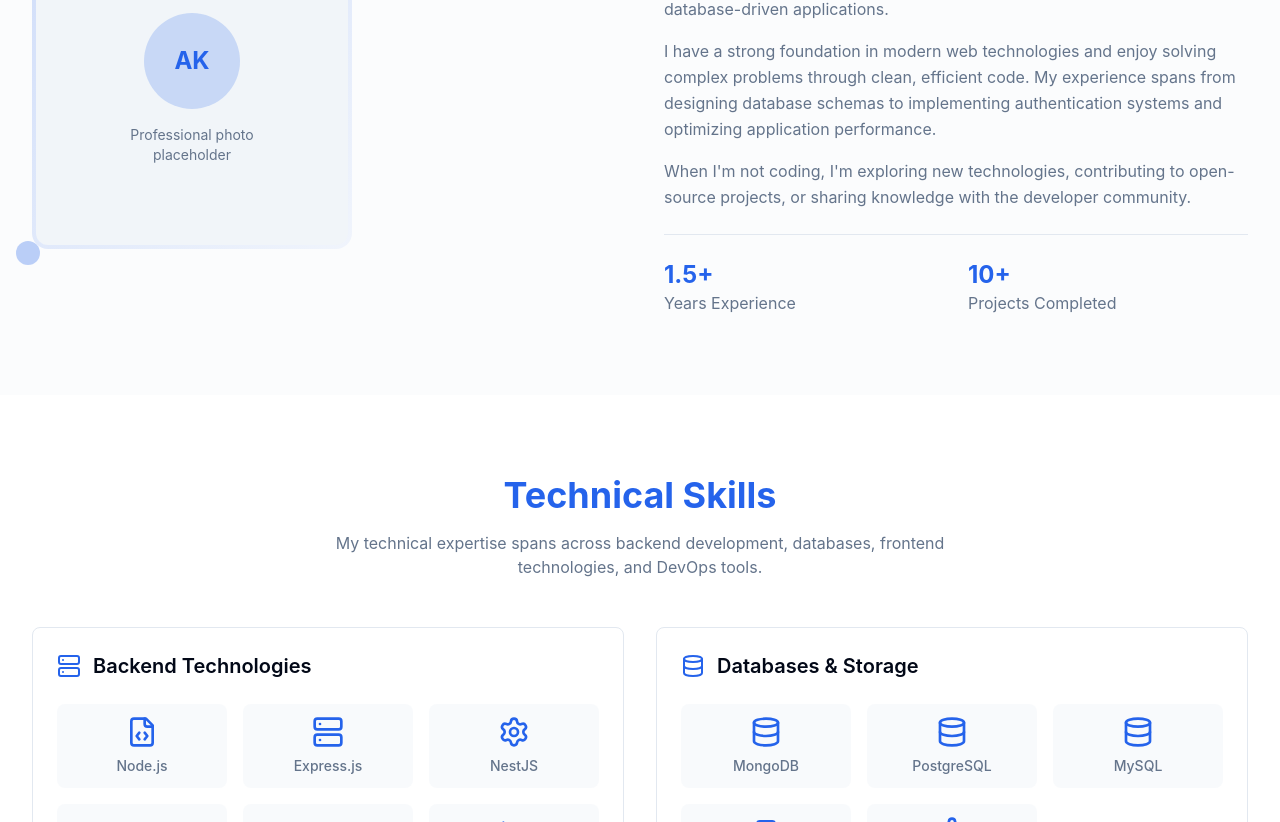
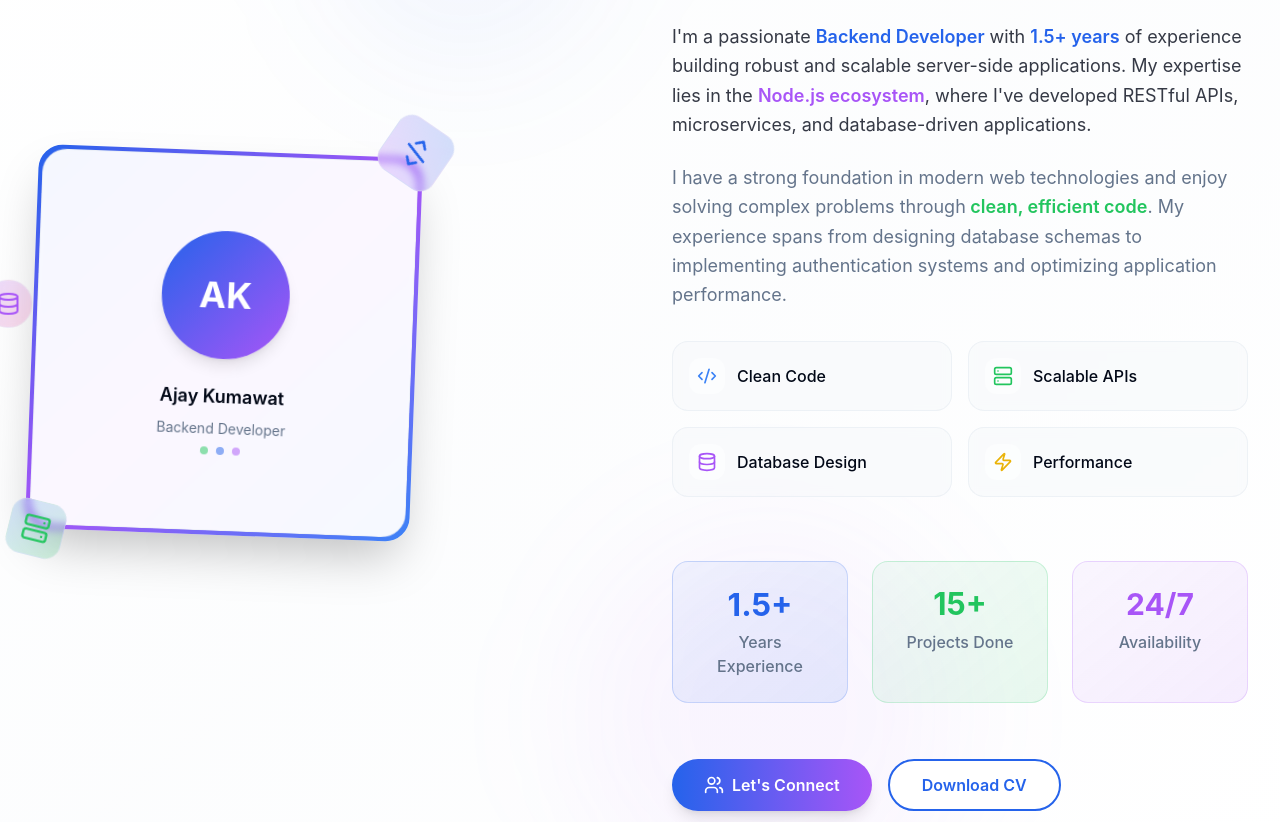
Before and after one commit to ajay-kumawat1/Portfolio, a React (Vite) app: page / in a window 1280 px wide. Shown: the part 1018-1840 px from the top of the page. Built offline with nearby package versions, Linux system fonts and the light colour scheme.

Commit message:
feat(about): enhance About component with new layout, animations, and highlights

```diff
--- a/src/components/About.tsx
+++ b/src/components/About.tsx
@@ -1,6 +1,7 @@
 import { motion } from "framer-motion";
 import { useInView } from "framer-motion";
 import { useRef } from "react";
+import { Code2, Server, Database, Zap, Award, Users } from "lucide-react";
 
 const About = () => {
   const ref = useRef(null);
@@ -11,7 +12,7 @@ const About = () => {
     visible: {
       opacity: 1,
       transition: {
-        staggerChildren: 0.3,
+        staggerChildren: 0.2,
       },
     },
   };
@@ -21,89 +22,258 @@ const About = () => {
     visible: { opacity: 1, y: 0 },
   };
 
+  const floatingVariants = {
+    animate: {
+      y: [0, -10, 0],
+      rotate: [0, 5, -5, 0],
+      transition: {
+        duration: 6,
+        repeat: Infinity,
+        ease: "easeInOut" as const,
+      },
+    },
+  };
+
+  const highlights = [
+    { icon: Code2, text: "Clean Code", color: "text-blue-500" },
+    { icon: Server, text: "Scalable APIs", color: "text-green-500" },
+    { icon: Database, text: "Database Design", color: "text-purple-500" },
+    { icon: Zap, text: "Performance", color: "text-yellow-500" },
+  ];
+
   return (
-    <section id="about" className="py-20 px-4 sm:px-6 lg:px-8 bg-muted/30">
-      <div className="max-w-7xl mx-auto">
+    <section
+      id="about"
+      className="relative py-24 px-4 sm:px-6 lg:px-8 overflow-hidden"
+    >
+      {/* Background Elements */}
+      <div className="absolute inset-0 bg-gradient-to-br from-background via-muted/20 to-background"></div>
+      <div className="absolute top-0 left-1/4 w-72 h-72 bg-primary/5 rounded-full blur-3xl"></div>
+      <div className="absolute bottom-0 right-1/4 w-96 h-96 bg-purple-500/5 rounded-full blur-3xl"></div>
+
+      <div className="relative max-w-7xl mx-auto">
         <motion.div
           ref={ref}
           initial="hidden"
           animate={isInView ? "visible" : "hidden"}
           variants={containerVariants}
-          className="grid grid-cols-1 lg:grid-cols-2 gap-12 items-center"
+          className="grid grid-cols-1 lg:grid-cols-2 gap-16 items-center"
         >
-          {/* Photo */}
+          {/* Enhanced Photo Section */}
           <motion.div
             variants={itemVariants}
-            transition={{ duration: 0.6 }}
+            transition={{ duration: 0.8 }}
             className="flex justify-center lg:justify-start"
           >
             <div className="relative">
-              <div className="w-80 h-80 rounded-2xl bg-gradient-to-br from-primary/20 to-primary/5 p-1">
-                <div className="w-full h-full rounded-xl bg-muted flex items-center justify-center">
-                  <div className="text-center">
-                    <div className="w-24 h-24 bg-primary/20 rounded-full mx-auto mb-4 flex items-center justify-center">
-                      <span className="text-2xl font-bold text-primary">
+              {/* Main photo container */}
+              <motion.div
+                variants={floatingVariants}
+                animate="animate"
+                className="relative w-96 h-96"
+              >
+                <div className="absolute inset-0 bg-gradient-to-br from-primary via-purple-500 to-blue-500 rounded-3xl p-1 shadow-2xl">
+                  <div className="w-full h-full rounded-3xl bg-background/95 backdrop-blur-sm flex items-center justify-center border border-border/50">
+                    <div className="text-center space-y-4">
+                      <div className="w-32 h-32 bg-gradient-to-br from-primary to-purple-500 rounded-full mx-auto mb-6 flex items-center justify-center shadow-lg">
+                        <span className="text-4xl font-bold text-white">
                           AK
                         </span>
                       </div>
+                      <div className="space-y-2">
+                        <p className="text-foreground font-semibold text-lg">
+                          Ajay Kumawat
+                        </p>
                         <p className="text-muted-foreground text-sm">
-                      Professional photo
-                      <br />
-                      placeholder
+                          Backend Developer
                         </p>
+                        <div className="flex justify-center space-x-2 mt-4">
+                          <div className="w-2 h-2 bg-green-500 rounded-full animate-pulse"></div>
+                          <div className="w-2 h-2 bg-primary rounded-full animate-pulse delay-100"></div>
+                          <div className="w-2 h-2 bg-purple-500 rounded-full animate-pulse delay-200"></div>
                         </div>
                       </div>
                     </div>
-              {/* Decorative elements */}
-              <div className="absolute -top-4 -right-4 w-8 h-8 bg-primary/20 rounded-full"></div>
-              <div className="absolute -bottom-4 -left-4 w-6 h-6 bg-primary/30 rounded-full"></div>
+                  </div>
                 </div>
               </motion.div>
 
-          {/* Content */}
+              {/* Floating decorative elements */}
+              <motion.div
+                animate={{ rotate: 360 }}
+                transition={{ duration: 20, repeat: Infinity, ease: "linear" }}
+                className="absolute -top-8 -right-8 w-16 h-16 bg-gradient-to-br from-primary/20 to-purple-500/20 rounded-2xl backdrop-blur-sm border border-border/30 flex items-center justify-center"
+              >
+                <Code2 className="w-8 h-8 text-primary" />
+              </motion.div>
+
+              <motion.div
+                animate={{ rotate: -360, y: [0, -5, 0] }}
+                transition={{ duration: 15, repeat: Infinity, ease: "linear" }}
+                className="absolute -bottom-6 -left-6 w-14 h-14 bg-gradient-to-br from-green-500/20 to-blue-500/20 rounded-2xl backdrop-blur-sm border border-border/30 flex items-center justify-center"
+              >
+                <Server className="w-7 h-7 text-green-500" />
+              </motion.div>
+
+              <motion.div
+                animate={{ y: [0, -8, 0], x: [0, 3, 0] }}
+                transition={{
+                  duration: 8,
+                  repeat: Infinity,
+                  ease: "easeInOut",
+                }}
+                className="absolute top-1/3 -left-12 w-12 h-12 bg-gradient-to-br from-purple-500/20 to-pink-500/20 rounded-full backdrop-blur-sm border border-border/30 flex items-center justify-center"
+              >
+                <Database className="w-6 h-6 text-purple-500" />
+              </motion.div>
+            </div>
+          </motion.div>
+
+          {/* Enhanced Content Section */}
           <motion.div
             variants={itemVariants}
-            transition={{ duration: 0.6, delay: 0.3 }}
-            className="space-y-6"
+            transition={{ duration: 0.8, delay: 0.2 }}
+            className="space-y-8"
           >
-            <div>
-              <h2 className="text-3xl sm:text-4xl font-bold text-primary mb-4">
+            {/* Header */}
+            <div className="space-y-4">
+              <motion.div
+                variants={itemVariants}
+                className="inline-flex items-center space-x-2 bg-primary/10 text-primary px-4 py-2 rounded-full text-sm font-medium"
+              >
+                <Award className="w-4 h-4" />
+                <span>Backend Developer</span>
+              </motion.div>
+
+              <h2 className="text-4xl sm:text-5xl lg:text-6xl font-bold">
+                <span className="bg-gradient-to-r from-primary via-purple-500 to-blue-500 bg-clip-text text-transparent">
                   About Me
+                </span>
               </h2>
-              <div className="space-y-4 text-muted-foreground leading-relaxed">
-                <p>
-                  I'm a passionate Backend Developer with 1.5+ years of
-                  experience building robust and scalable server-side
-                  applications. My expertise lies in Node.js ecosystem, where
-                  I've developed RESTful APIs, microservices, and
+            </div>
+
+            {/* Description */}
+            <div className="space-y-6 text-muted-foreground leading-relaxed text-lg">
+              <motion.p variants={itemVariants} className="text-foreground/80">
+                I'm a passionate{" "}
+                <span className="text-primary font-semibold">
+                  Backend Developer
+                </span>{" "}
+                with{" "}
+                <span className="text-primary font-semibold">1.5+ years</span>{" "}
+                of experience building robust and scalable server-side
+                applications. My expertise lies in the{" "}
+                <span className="text-purple-500 font-semibold">
+                  Node.js ecosystem
+                </span>
+                , where I've developed RESTful APIs, microservices, and
                 database-driven applications.
-                </p>
-                <p>
-                  I have a strong foundation in modern web technologies and
-                  enjoy solving complex problems through clean, efficient code.
-                  My experience spans from designing database schemas to
+              </motion.p>
+
+              <motion.p variants={itemVariants}>
+                I have a strong foundation in modern web technologies and enjoy
+                solving complex problems through
+                <span className="text-green-500 font-semibold">
+                  {" "}
+                  clean, efficient code
+                </span>
+                . My experience spans from designing database schemas to
                 implementing authentication systems and optimizing application
                 performance.
-                </p>
-                <p>
-                  When I'm not coding, I'm exploring new technologies,
-                  contributing to open-source projects, or sharing knowledge
-                  with the developer community.
+              </motion.p>
+            </div>
+
+            {/* Highlights */}
+            <motion.div
+              variants={itemVariants}
+              className="grid grid-cols-2 gap-4"
+            >
+              {highlights.map((highlight, index) => (
+                <motion.div
+                  key={highlight.text}
+                  variants={itemVariants}
+                  transition={{ delay: index * 0.1 }}
+                  className="flex items-center space-x-3 p-4 bg-muted/30 rounded-2xl border border-border/50 hover:bg-muted/50 transition-colors backdrop-blur-sm"
+                >
+                  <div
+                    className={`p-2 rounded-xl bg-background/50 ${highlight.color}`}
+                  >
+                    <highlight.icon className="w-5 h-5" />
+                  </div>
+                  <span className="font-medium text-foreground">
+                    {highlight.text}
+                  </span>
+                </motion.div>
+              ))}
+            </motion.div>
+
+            {/* Enhanced Stats */}
+            <motion.div
+              variants={itemVariants}
+              className="grid grid-cols-3 gap-6 pt-8"
+            >
+              <div className="text-center p-6 bg-gradient-to-br from-primary/5 to-primary/10 rounded-2xl border border-primary/20">
+                <motion.h3
+                  className="text-3xl font-bold text-primary mb-2"
+                  animate={{ scale: [1, 1.05, 1] }}
+                  transition={{ duration: 2, repeat: Infinity }}
+                >
+                  1.5+
+                </motion.h3>
+                <p className="text-muted-foreground font-medium">
+                  Years Experience
                 </p>
               </div>
+
+              <div className="text-center p-6 bg-gradient-to-br from-green-500/5 to-green-500/10 rounded-2xl border border-green-500/20">
+                <motion.h3
+                  className="text-3xl font-bold text-green-500 mb-2"
+                  animate={{ scale: [1, 1.05, 1] }}
+                  transition={{ duration: 2, repeat: Infinity, delay: 0.5 }}
+                >
+                  15+
+                </motion.h3>
+                <p className="text-muted-foreground font-medium">
+                  Projects Done
+                </p>
               </div>
 
-            {/* Quick Stats */}
-            <div className="grid grid-cols-2 gap-6 pt-6 border-t border-border">
-              <div>
-                <h3 className="text-2xl font-bold text-primary">1.5+</h3>
-                <p className="text-muted-foreground">Years Experience</p>
+              <div className="text-center p-6 bg-gradient-to-br from-purple-500/5 to-purple-500/10 rounded-2xl border border-purple-500/20">
+                <motion.h3
+                  className="text-3xl font-bold text-purple-500 mb-2"
+                  animate={{ scale: [1, 1.05, 1] }}
+                  transition={{ duration: 2, repeat: Infinity, delay: 1 }}
+                >
+                  24/7
+                </motion.h3>
+                <p className="text-muted-foreground font-medium">
+                  Availability
+                </p>
               </div>
-              <div>
-                <h3 className="text-2xl font-bold text-primary">10+</h3>
-                <p className="text-muted-foreground">Projects Completed</p>
-              </div>
-            </div>
+            </motion.div>
+
+            {/* Call to Action */}
+            <motion.div
+              variants={itemVariants}
+              className="flex flex-wrap gap-4 pt-6"
+            >
+              <motion.button
+                whileHover={{ scale: 1.05 }}
+                whileTap={{ scale: 0.95 }}
+                className="px-8 py-3 bg-gradient-to-r from-primary to-purple-500 text-white rounded-full font-semibold shadow-lg hover:shadow-xl transition-shadow flex items-center space-x-2"
+              >
+                <Users className="w-5 h-5" />
+                <span>Let's Connect</span>
+              </motion.button>
+
+              <motion.button
+                whileHover={{ scale: 1.05 }}
+                whileTap={{ scale: 0.95 }}
+                className="px-8 py-3 bg-background border-2 border-primary text-primary rounded-full font-semibold hover:bg-primary hover:text-white transition-colors"
+              >
+                Download CV
+              </motion.button>
+            </motion.div>
           </motion.div>
         </motion.div>
       </div>
```
Lines whose indentation alone changed are shown as unchanged.
